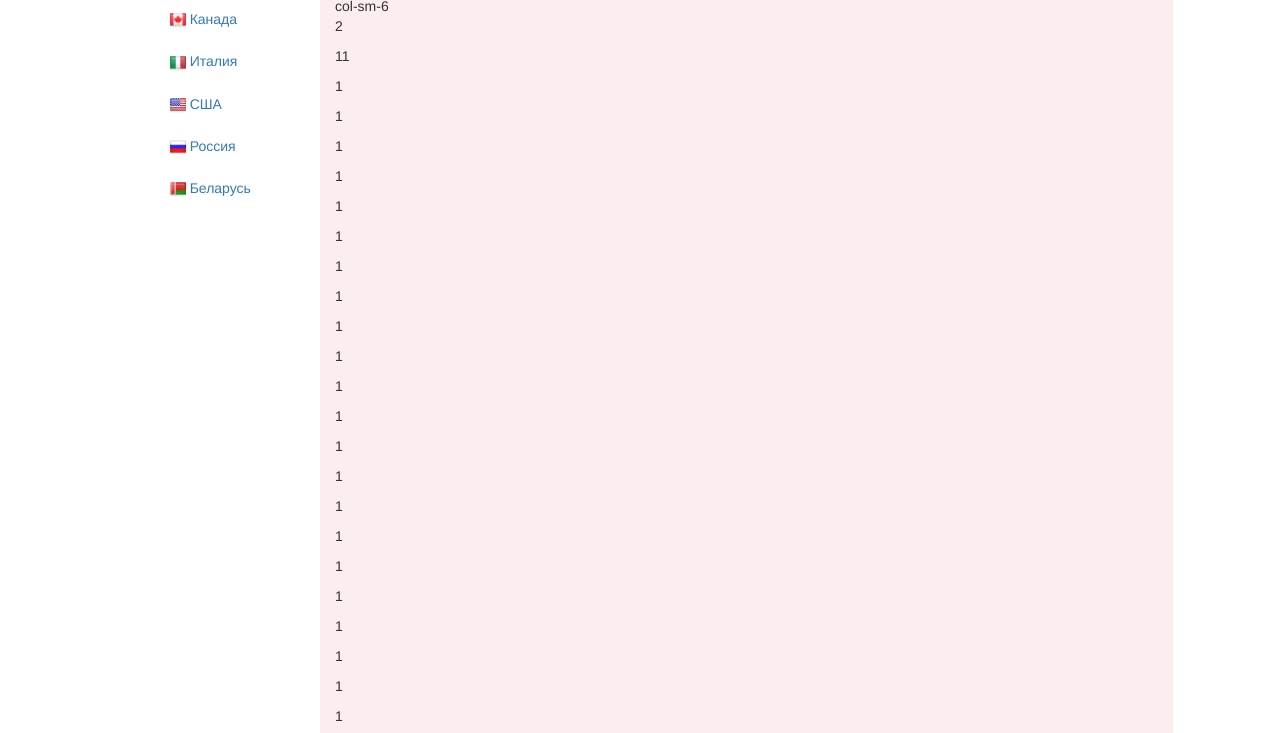
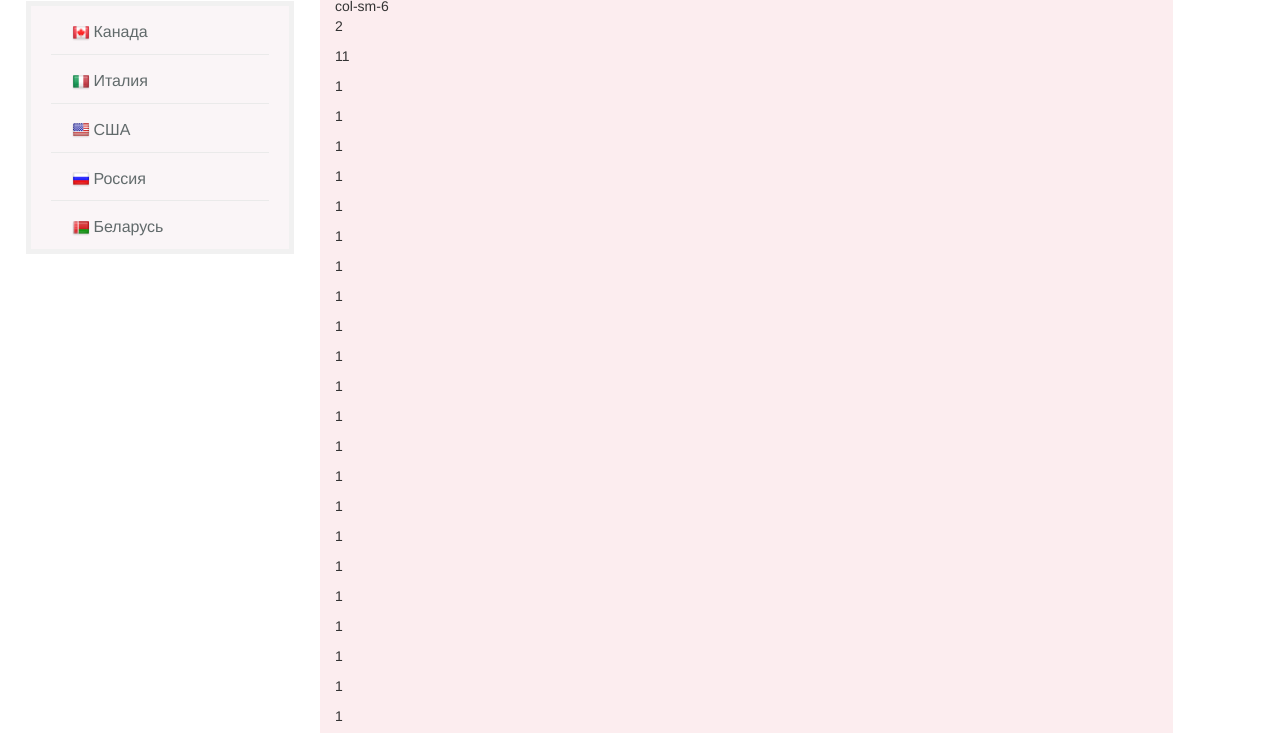
Before and after one commit to ITFreha/CP, a plain HTML site: page index.html in a window 1280 px wide. Shown: the part 54-787 px from the top of the page. Drawn offline with Linux system fonts and the light colour scheme.

Commit message:
changed menu for pc

```diff
--- a/css/style.css
+++ b/css/style.css
@@ -2,12 +2,6 @@
 
 a:hover {
 	text-decoration: none;
-}
-
-#menu li img {
-	width: 18px;
-	height: 18px;
-	margin-right: 3px;
 }
 
 #navbarTop div ul li a span {
@@ -19,14 +13,63 @@ body {
 	padding-top: 50px;
 }
 
+#menu li img {
+	width: 18px;
+	height: 18px;
+	margin-right: 3px;
+}
+
 .menu-left {
 	position: fixed;
-	width: 15%;
-	top: 53px;
+	border: 5px solid #f1f1f1;
+	background: #faf5f7;
+	margin-left: 2%;
+	margin-top: 5px;
+	width: 21%;
 }
-.menu-left li a {
-	/padding-left: 20% !important;
-	min-width: 130px;
+
+.menu-left ul {
+	list-style: none;
+	padding-left: 20px;
+	padding-right: 20px;
+}
+
+.menu-left li {
+	border-bottom: 1px solid #eaeaea;
+	padding-bottom: 10px;
+	padding-top: 15px;
+	padding-left: 10%;
+	/background: #99ff99;
+}
+
+.menu-left li:last-child {
+	border-bottom: none;
+	padding-bottom: 0px;
+}
+
+.menu-left a {
+	display: block;
+	transition: all 0.3s ease-out;
+	color: #616a6b;
+	font-size: 16px;
+}
+.menu-left a:hover {
+	font-size: 22px;
+	color: #67a5cd;
+	padding: 7px 0px 7px 10%;
+	background: #eaeaea;
+	border-radius: 3px;
+}
+@media (max-width: 991px){
+	.menu-left a:hover {
+		padding: 7px 0px 7px 12px;
+		font-size: 17px;
+	}
+	.menu-left {
+		margin-left: 1%;
+		margin-top: 5px;
+		width: 23%;
+	}
 }
 
 .info-menu li a {
--- a/index.html
+++ b/index.html
@@ -32,7 +32,7 @@
 	</nav>
 
 	<nav id="menu">
-		<div style="float: right">
+		<div>
 			<ul>
 				<li><a href="#"><img src="img/ca.png"/>Канада</a></li>
 				<li><a href="#"><img src="img/it.png"/>Италия</a></li>
@@ -46,11 +46,11 @@
 
 	<div class="container-fluid">
 		<div class="row">
-			<div class="col-sm-3"></div>
-			<div class="col-sm-8 content">col-sm-6<p>2</p><p>11</p><p>1</p><p>1</p><p>1</p><p>1</p><p>1</p><p>1</p><p>1</p><p>1</p><p>1</p><p>1</p><p>1</p><p>1</p><p>1</p><p>1</p><p>1</p><p>1</p><p>1</p><p>1</p><p>1</p><p>1</p><p>1</p><p>1</p><p>1</p><p>1</p><p>1</p><p>1</p><p>1</p><p>1</p><p>1</p><p>1</p><p>1</p><p>1</p><p>1</p><p>1</p><p>1</p><p>1</p><p>1</p><p>1</p>
+			<div class="col-sm-3 col-md-3"></div>
+			<div class="col-sm-9 col-md-8 content">col-sm-6<p>2</p><p>11</p><p>1</p><p>1</p><p>1</p><p>1</p><p>1</p><p>1</p><p>1</p><p>1</p><p>1</p><p>1</p><p>1</p><p>1</p><p>1</p><p>1</p><p>1</p><p>1</p><p>1</p><p>1</p><p>1</p><p>1</p><p>1</p><p>1</p><p>1</p><p>1</p><p>1</p><p>1</p><p>1</p><p>1</p><p>1</p><p>1</p><p>1</p><p>1</p><p>1</p><p>1</p><p>1</p><p>1</p><p>1</p><p>1</p>
 			</div>
 
-			<div class="col-sm-1"></div>
+			<div class="col-sm-0 col-md-1"></div>
 		</div>
 	</div>
 </body>
--- a/js/scripts.js
+++ b/js/scripts.js
@@ -1,16 +1,14 @@
 function changeMenu() {
 	if (window.matchMedia("(max-width: 767px)").matches) {
 		//mob
-		$("#menu").removeClass('col-sm-2 col-sm-offset-1 menu-left');
-		$("#menu ul").removeClass('nav nav-stacked');
+		$("#menu").removeClass('menu-left');
 
 		$("#menu").attr('class', 'mob-menu');
 	} else {
 		//pc
 		$("#menu").removeClass('mob-menu');
 
-		$("#menu").attr('class', 'col-sm-2 col-sm-offset-1 menu-left');
-		$("#menu ul").attr('class', 'nav nav-stacked');
+		$("#menu").attr('class', 'menu-left');
 	}
 }
 
```
